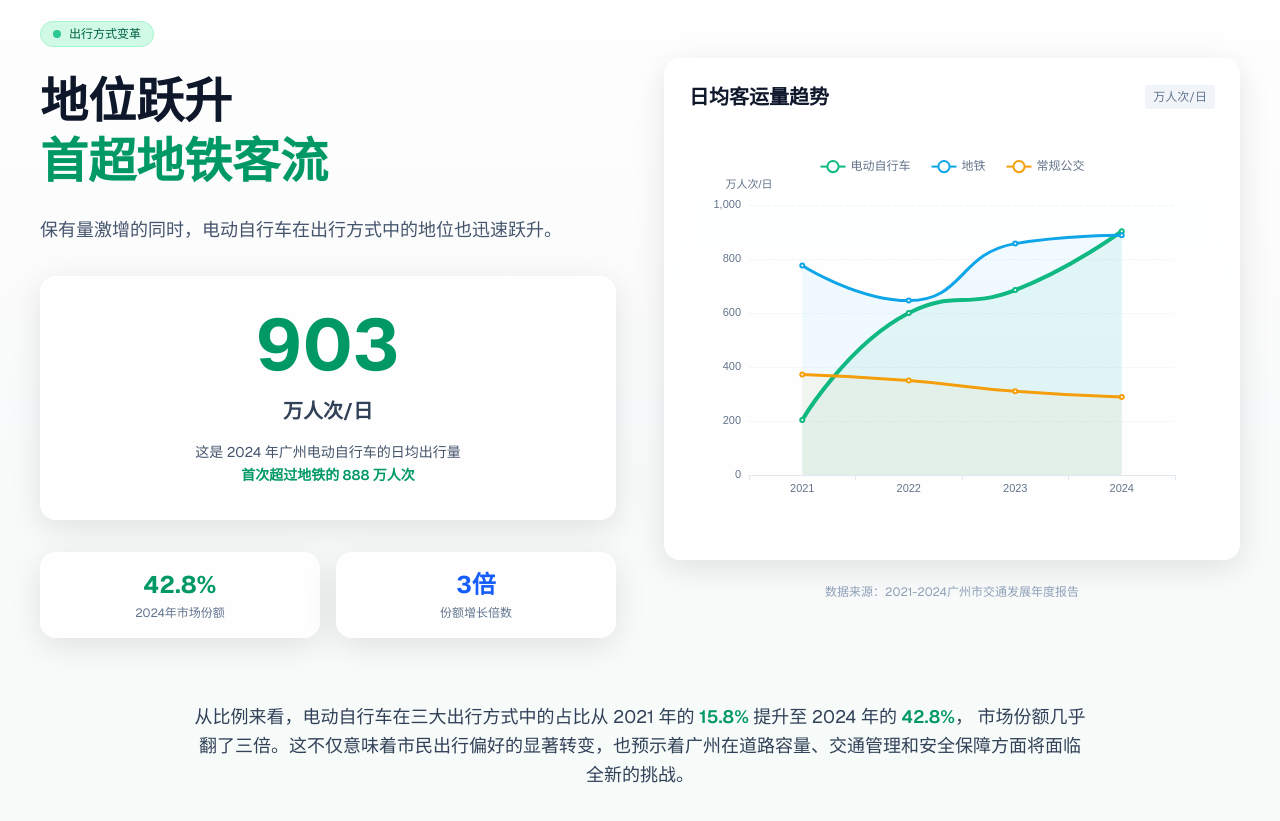
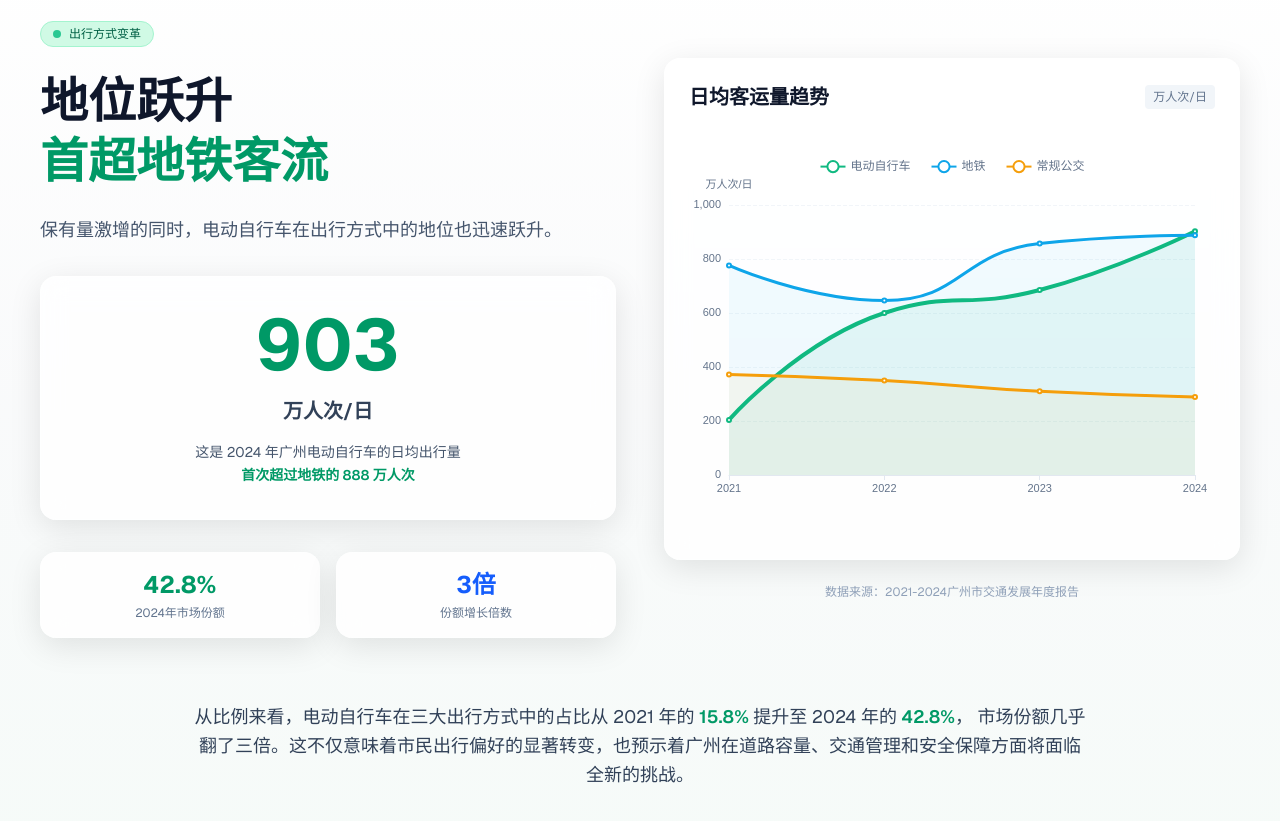
Before and after one commit to chentyke/shuju, a Next.js app: page / in a window 1280 px wide. Shown: the part 860-1681 px from the top of the page. Built offline with nearby package versions, Linux system fonts and the light colour scheme.

Commit message:
优化图表样式

```diff
--- a/src/components/trips/DailyTripsSection.tsx
+++ b/src/components/trips/DailyTripsSection.tsx
@@ -55,10 +55,11 @@ export function DailyTripsSection() {
       textStyle: { color: '#64748b', fontSize: 12 },
       itemGap: 20
     },
-    grid: { left: 60, right: 40, top: 70, bottom: 60 },
+    grid: { left: 40, right: 20, top: 70, bottom: 60 },
     xAxis: {
       type: "category",
       data: dailyTripsData.map(d => d.year),
+      boundaryGap: false,
       axisLine: { lineStyle: { color: '#e2e8f0' } },
       axisTick: { lineStyle: { color: '#e2e8f0' } },
       axisLabel: { color: '#64748b', fontSize: 11 }
```
